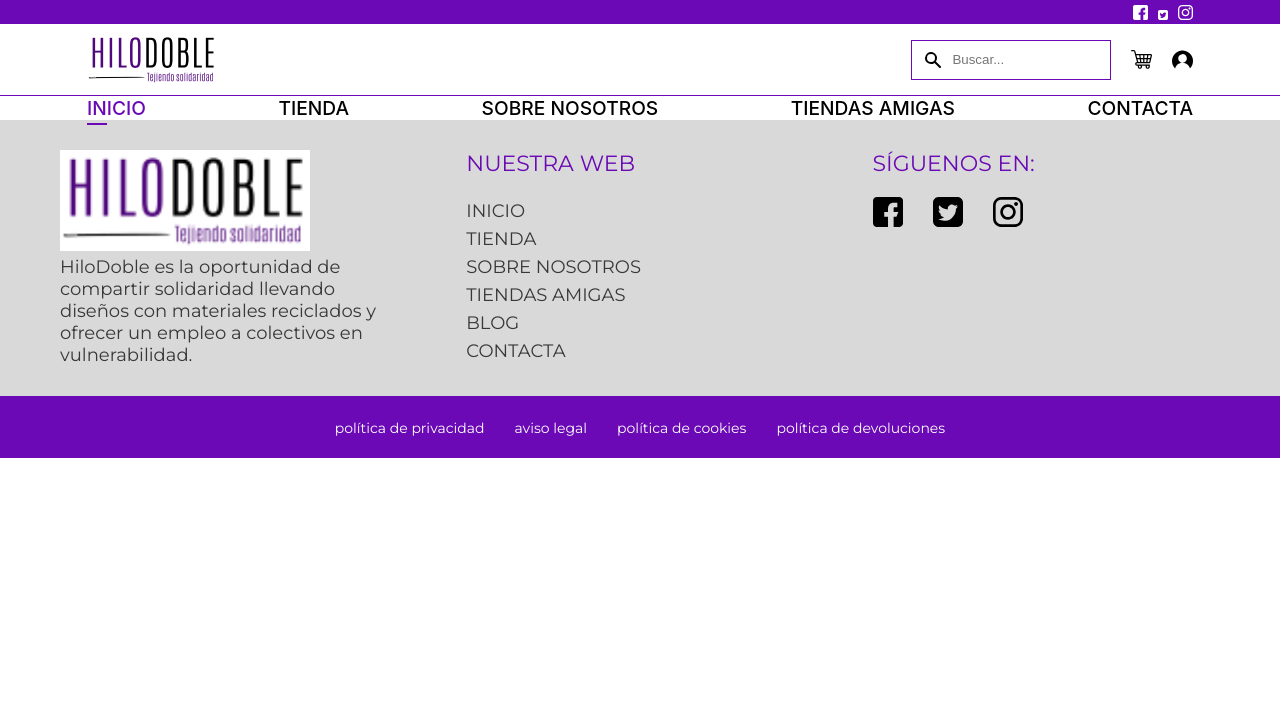
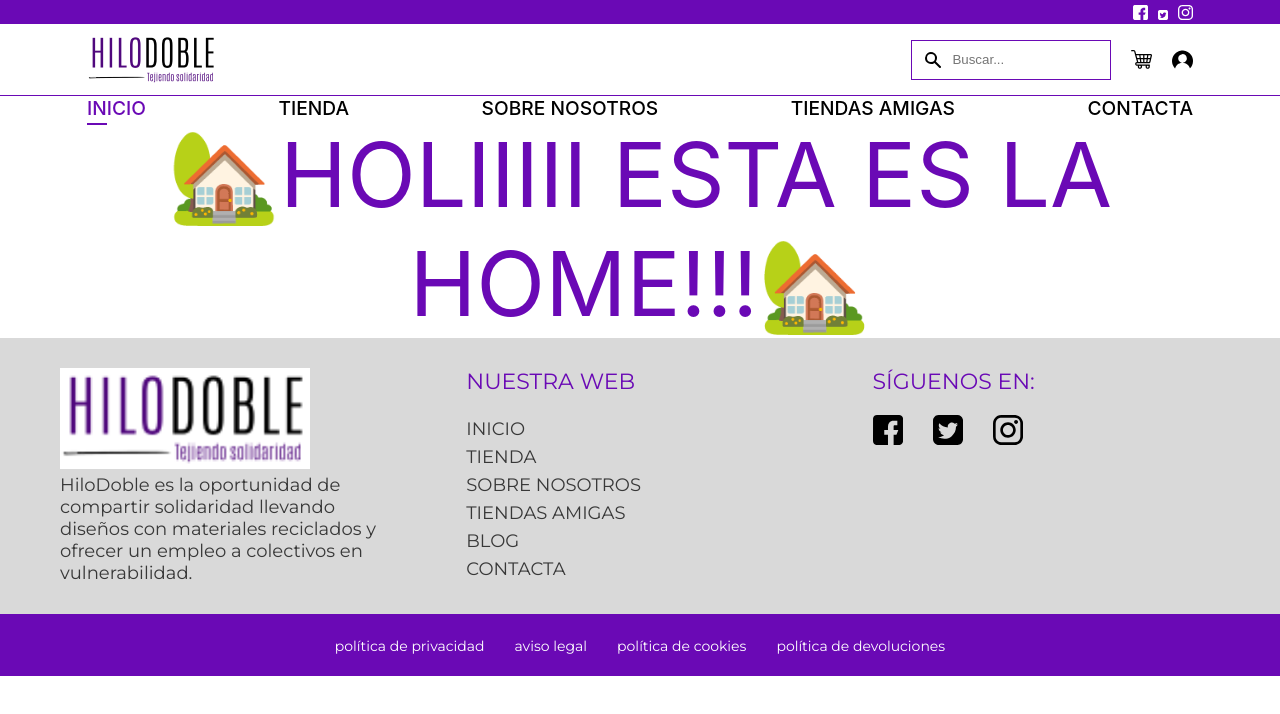
Before and after one commit to Albaric0que/hilodoble, a React (Create React App) app in the folder front/: page /home in a window 1280 px wide. Shown: the top 714 px of the page. Built offline with nearby package versions, Linux system fonts and the light colour scheme.

Commit message:
home component created

```diff
--- a/front/src/App.js
+++ b/front/src/App.js
@@ -2,6 +2,7 @@ import React from 'react';
 import './App.css';
 import { BrowserRouter, Routes, Route, } from 'react-router-dom';
 import Header from './components/header/Header';
+import Home from './components/home/Home';
 import Collabs from './components/collabs/Collabs'
 import AboutUs from './components/aboutUs/AboutUs';
 import ShowItem from './components/showItem/ShowItem';
@@ -16,11 +17,12 @@ function App() {
       <Header />
       <BrowserRouter>
         <Routes>
-          <Route path='/showItem/:id' element={<ShowItem />} />
-          <Route path='/allItems' element={<AllItems />} />
-          <Route path='/cartUser' element={<CartUser />} />
-          <Route path='/aboutUs' element={<AboutUs />} />
-          <Route path='/friendsShops' element={<Collabs />} />
+          <Route path='/home' element={<Home/>} />
+          <Route path='/showItem/:id' element={<ShowItem/>} />
+          <Route path='/allItems' element={<AllItems/>} />
+          <Route path='/cartUser' element={<CartUser/>} />
+          <Route path='/aboutUs' element={<AboutUs/>} />
+          <Route path='/friendsShops' element={<Collabs/>} />
         </Routes>
       </BrowserRouter>
 
--- a/front/src/components/header/navbar/Navbar.jsx
+++ b/front/src/components/header/navbar/Navbar.jsx
@@ -24,7 +24,7 @@ class Navbar extends Component {
                                 <Searchbar/>
                             </li>
                         </div>
-                        <li><a className='active' href="index.html">INICIO</a></li>
+                        <li><a className='active' href={`/home`}>INICIO</a></li>
                         <li><a href={`/allItems`}>TIENDA</a></li>
                         <li><a href={`/aboutUs`}>SOBRE NOSOTROS</a></li>
                         <li><a href={`/friendsShops`}>TIENDAS AMIGAS</a></li>
--- /dev/null
+++ b/front/src/components/home/Home.css
@@ -0,0 +1,5 @@
+.homeTitle{
+  text-align: center;
+  font-size: 90px;
+  color:#6A09B5;
+}
--- /dev/null
+++ b/front/src/components/home/Home.jsx
@@ -0,0 +1,10 @@
+import React from 'react';
+import '../home/Home.css';
+
+function Home() {
+  return (
+    <div className= 'homeTitle'>🏡HOLIIIII ESTA ES LA HOME!!!🏡</div>
+  )
+}
+
+export default Home
```
Also changed, not shown: 1 other file (tests, documents, lock files or other folders).
